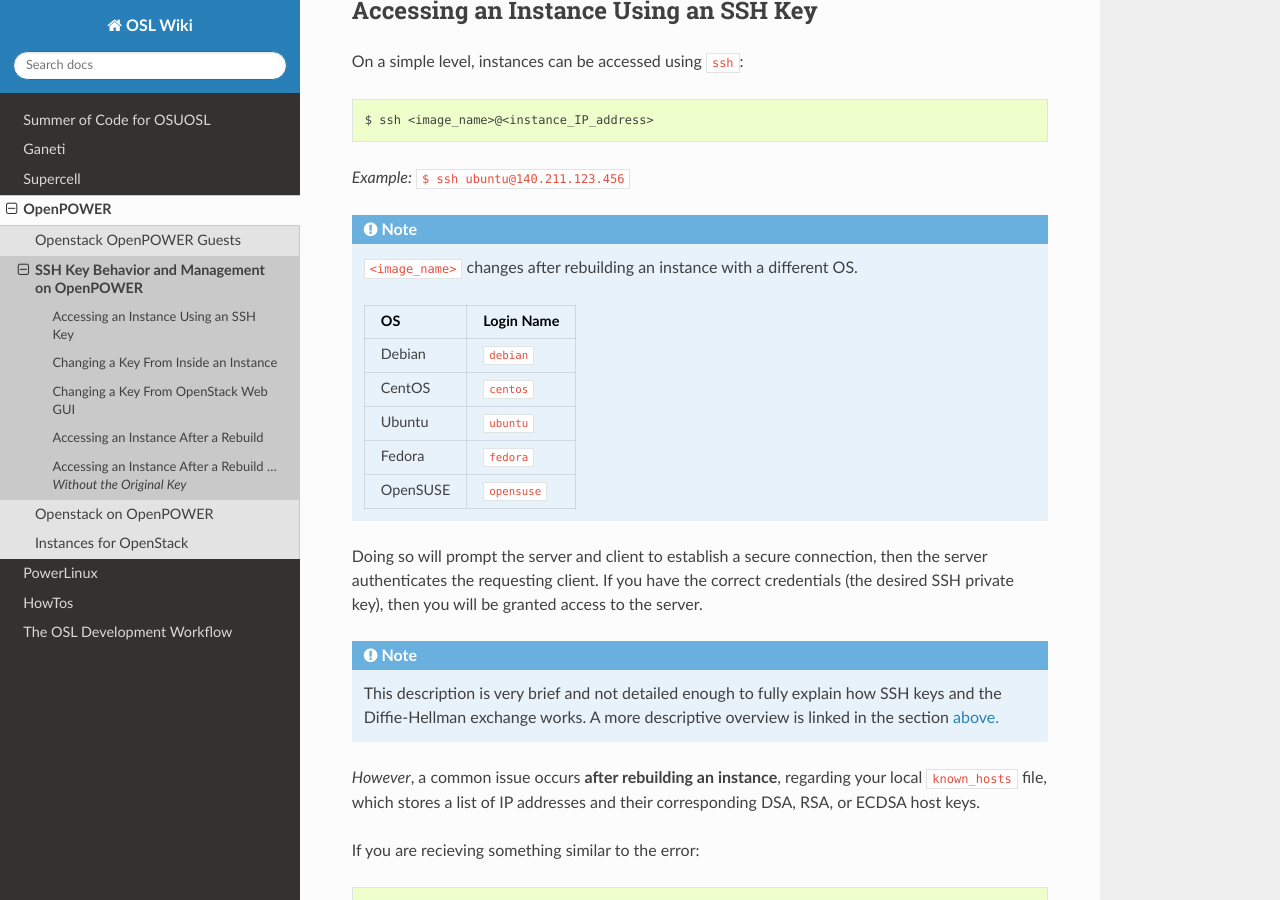
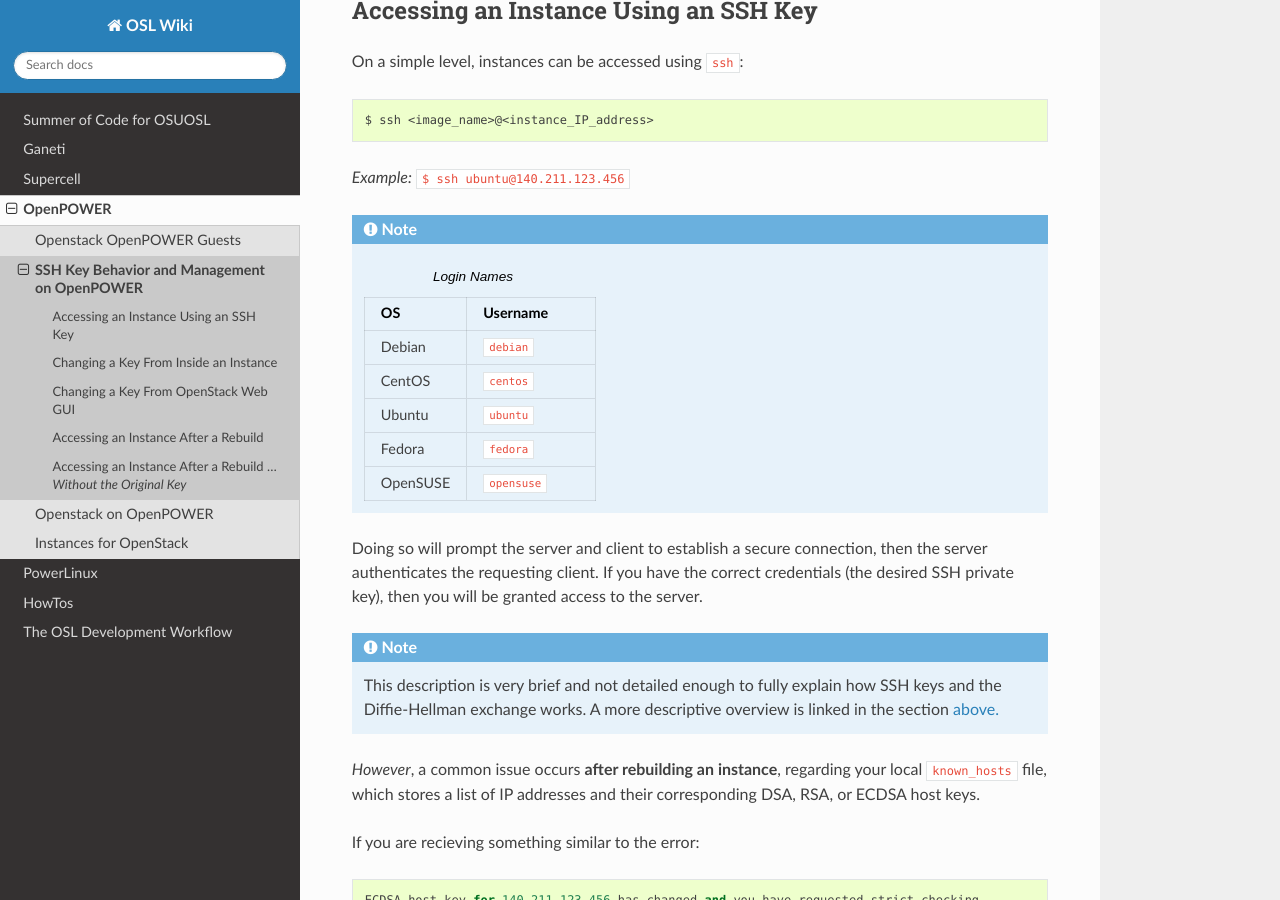
Before and after one commit to osuosl/wiki, a Sphinx documentation site: the page built from source/openpower/keys.rst, in a window 1280 px wide and 900 px high, scrolled down 496 px. Built offline with Sphinx 7.4.7 and the Read the Docs theme 2.0.0, drawn with Linux system fonts in a browser that asks for light colours.

Commit message:
changed table to csv

```diff
--- a/source/openpower/keys.rst
+++ b/source/openpower/keys.rst
@@ -29,21 +29,15 @@ On a simple level, instances can be accessed using ``ssh``::
 
 .. note::
 
-  ``<image_name>`` changes after rebuilding an instance with a different OS.
+  .. csv-table:: Login Names
+    :header: "OS", "Username"
+    :widths: 12, 15
 
-  +----------+--------------+
-  | OS       | Login Name   |
-  +==========+==============+
-  | Debian   | ``debian``   |
-  +----------+--------------+
-  | CentOS   | ``centos``   |
-  +----------+--------------+
-  | Ubuntu   | ``ubuntu``   |
-  +----------+--------------+
-  | Fedora   | ``fedora``   |
-  +----------+--------------+
-  | OpenSUSE | ``opensuse`` |
-  +----------+--------------+
+    "Debian", "``debian``"
+    "CentOS", "``centos``"
+    "Ubuntu", "``ubuntu``"
+    "Fedora", "``fedora``"
+    "OpenSUSE", "``opensuse``"
 
 Doing so will prompt the server and client to establish a secure connection, then the server authenticates
 the requesting client. If you have the correct credentials (the desired SSH private key), then you will be
```
